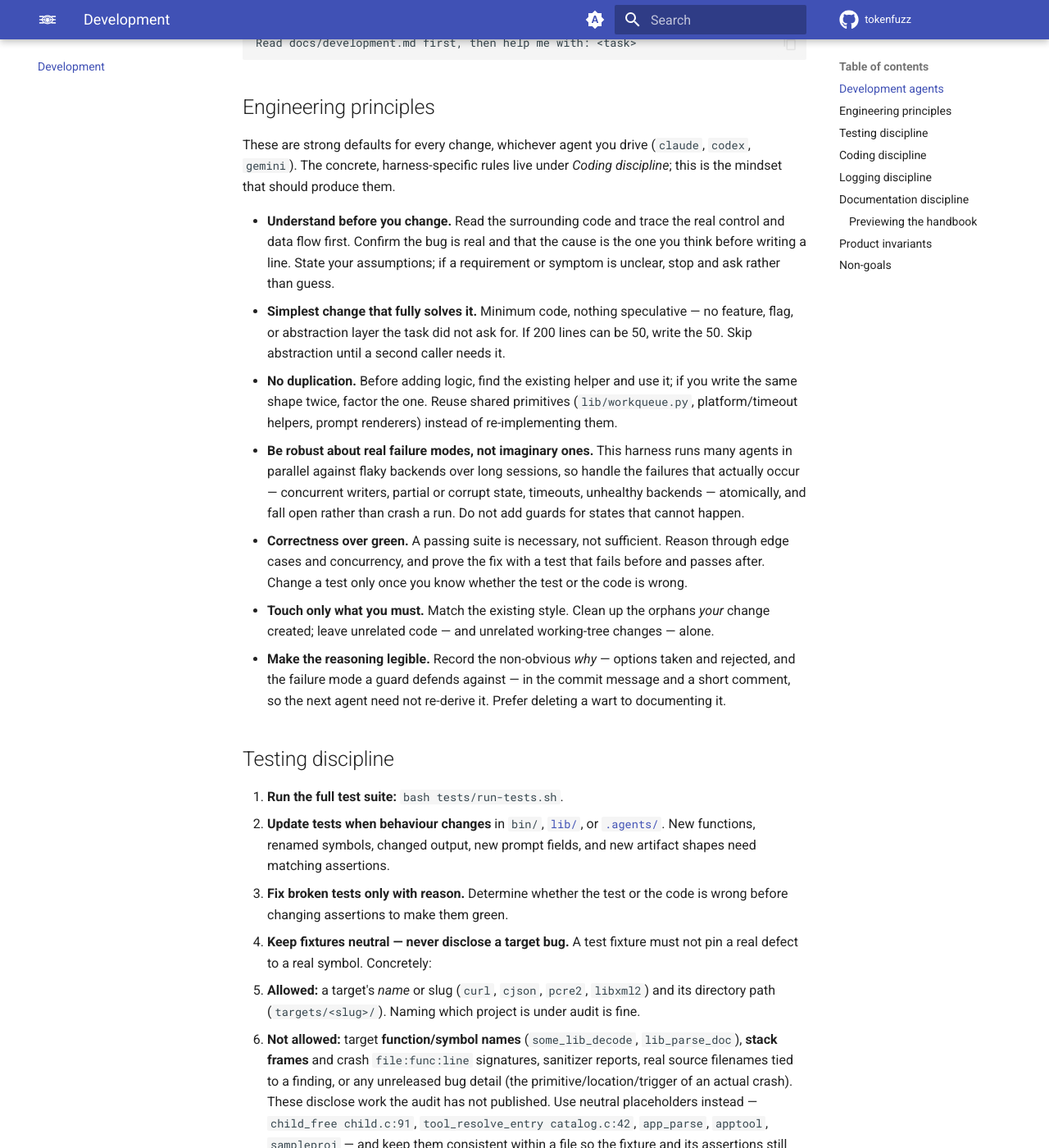
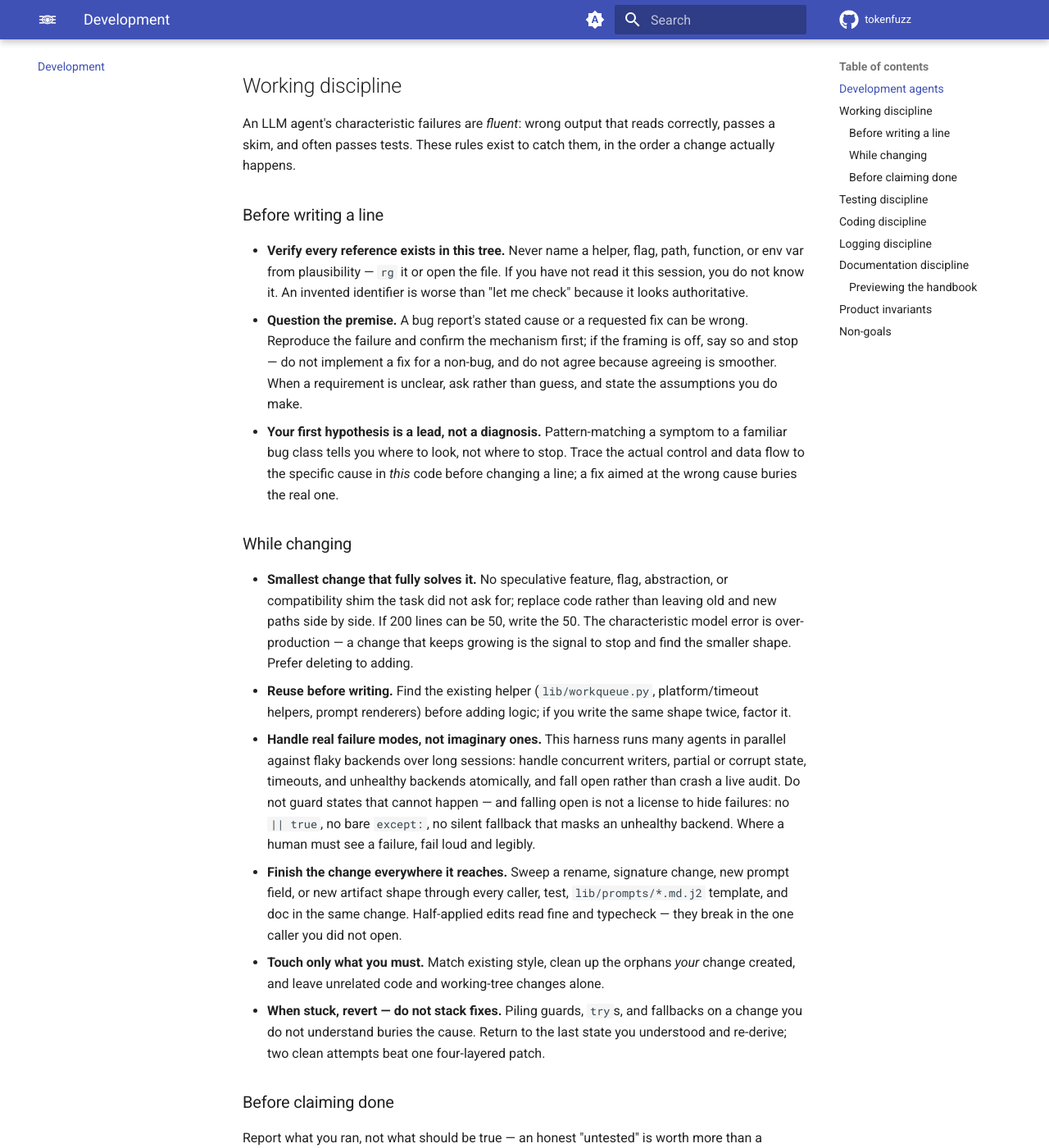
Before and after one commit to tokenfuzz/tokenfuzz, an MkDocs documentation site: the page built from docs/development.md, in a window 1280 px wide and 1400 px high, scrolled down 497 px. Shown: the whole window at 82% size. Built offline with MkDocs 1.6.1 and Material for MkDocs 9.7.7, drawn with Linux system fonts in a browser that asks for light colours; comment, search, counter and statistics services are not loaded; some of the changed text lies outside the part shown.

Commit message:
Clarify development agent instructions

````diff
--- a/docs/development.md
+++ b/docs/development.md
@@ -5,177 +5,186 @@ Runtime audit agents use `AGENTS.md` plus the harness-rendered prompt; keep
 root auto-loaded instruction files safe for spawned audit runs.
 
 PRs land at
-[github.com/tokenfuzz/tokenfuzz/pulls](https://github.com/tokenfuzz/tokenfuzz/pulls).
-Issues, including new-feature pitches, land at
+[github.com/tokenfuzz/tokenfuzz/pulls](https://github.com/tokenfuzz/tokenfuzz/pulls);
+issues and feature pitches at
 [github.com/tokenfuzz/tokenfuzz/issues](https://github.com/tokenfuzz/tokenfuzz/issues).
 
 ## Development agents
 
-Start your coding environment from the repository root, for example `claude`,
-`codex`, or `gemini`, then send:
+Start your coding agent (`claude`, `codex`, `gemini`) from the repository
+root, then send:
 
 ```text
 Read docs/development.md first, then help me with: <task>
 ```
 
-## Engineering principles
+## Working discipline
 
-These are strong defaults for every change, whichever agent you drive
-(`claude`, `codex`, `gemini`). The concrete, harness-specific rules live under
-*Coding discipline*; this is the mindset that should produce them.
+An LLM agent's characteristic failures are *fluent*: wrong output that reads
+correctly, passes a skim, and often passes tests. These rules exist to catch
+them, in the order a change actually happens.
 
-- **Understand before you change.** Read the surrounding code and trace the real
-  control and data flow first. Confirm the bug is real and that the cause is the
-  one you think before writing a line. State your assumptions; if a requirement
-  or symptom is unclear, stop and ask rather than guess.
-- **Simplest change that fully solves it.** Minimum code, nothing speculative —
-  no feature, flag, or abstraction layer the task did not ask for. If 200 lines
-  can be 50, write the 50. Skip abstraction until a second caller needs it.
-- **No duplication.** Before adding logic, find the existing helper and use it;
-  if you write the same shape twice, factor the one. Reuse shared primitives
-  (`lib/workqueue.py`, platform/timeout helpers, prompt renderers) instead of
-  re-implementing them.
-- **Be robust about real failure modes, not imaginary ones.** This harness runs
-  many agents in parallel against flaky backends over long sessions, so handle
-  the failures that actually occur — concurrent writers, partial or corrupt
-  state, timeouts, unhealthy backends — atomically, and fall open rather than
-  crash a run. Do not add guards for states that cannot happen.
-- **Correctness over green.** A passing suite is necessary, not sufficient.
-  Reason through edge cases and concurrency, and prove the fix with a test that
-  fails before and passes after. Change a test only once you know whether the
-  test or the code is wrong.
-- **Touch only what you must.** Match the existing style. Clean up the orphans
-  *your* change created; leave unrelated code — and unrelated working-tree
-  changes — alone.
-- **Make the reasoning legible.** Record the non-obvious *why* — options taken
-  and rejected, and the failure mode a guard defends against — in the commit
-  message and a short comment, so the next agent need not re-derive it. Prefer
-  deleting a wart to documenting it.
+### Before writing a line
+
+- **Verify every reference exists in this tree.** Never name a helper, flag,
+  path, function, or env var from plausibility — `rg` it or open the file. If
+  you have not read it this session, you do not know it. An invented
+  identifier is worse than "let me check" because it looks authoritative.
+- **Question the premise.** A bug report's stated cause or a requested fix can
+  be wrong. Reproduce the failure and confirm the mechanism first; if the
+  framing is off, say so and stop — do not implement a fix for a non-bug, and
+  do not agree because agreeing is smoother. When a requirement is unclear,
+  ask rather than guess, and state the assumptions you do make.
+- **Your first hypothesis is a lead, not a diagnosis.** Pattern-matching a
+  symptom to a familiar bug class tells you where to look, not where to stop.
+  Trace the actual control and data flow to the specific cause in *this* code
+  before changing a line; a fix aimed at the wrong cause buries the real one.
+
+### While changing
+
+- **Smallest change that fully solves it.** No speculative feature, flag,
+  abstraction, or compatibility shim the task did not ask for; replace code
+  rather than leaving old and new paths side by side. If 200 lines can be 50,
+  write the 50. The characteristic model error is over-production — a change
+  that keeps growing is the signal to stop and find the smaller shape. Prefer
+  deleting to adding.
+- **Reuse before writing.** Find the existing helper (`lib/workqueue.py`,
+  platform/timeout helpers, prompt renderers) before adding logic; if you
+  write the same shape twice, factor it.
+- **Handle real failure modes, not imaginary ones.** This harness runs many
+  agents in parallel against flaky backends over long sessions: handle
+  concurrent writers, partial or corrupt state, timeouts, and unhealthy
+  backends atomically, and fall open rather than crash a live audit. Do not
+  guard states that cannot happen — and falling open is not a license to hide
+  failures: no `|| true`, no bare `except:`, no silent fallback that masks an
+  unhealthy backend. Where a human must see a failure, fail loud and legibly.
+- **Finish the change everywhere it reaches.** Sweep a rename, signature
+  change, new prompt field, or new artifact shape through every caller, test,
+  `lib/prompts/*.md.j2` template, and doc in the same change. Half-applied
+  edits read fine and typecheck — they break in the one caller you did not
+  open.
+- **Touch only what you must.** Match existing style, clean up the orphans
+  *your* change created, and leave unrelated code and working-tree changes
+  alone.
+- **When stuck, revert — do not stack fixes.** Piling guards, `try`s, and
+  fallbacks on a change you do not understand buries the cause. Return to the
+  last state you understood and re-derive; two clean attempts beat one
+  four-layered patch.
+
+### Before claiming done
+
+Report what you ran, not what should be true — an honest "untested" is worth
+more than a confident "done" that never ran. Done means every check below was
+executed, not assumed:
+
+- `bash tests/run-tests.sh` (or the specific probe) ran and you saw it pass.
+- The fix has a test that failed before the change and passes after.
+- `rg` for every renamed or removed symbol finds no orphaned reference.
+- The diff contains the task and its orphans — nothing unrelated.
+- The non-obvious *why* — options rejected, the failure mode a guard defends
+  against — is in the commit message and a short comment where it matters.
+  Never narrate the edit itself; prefer deleting a wart to documenting it.
 
 ## Testing discipline
 
-1. **Run the full test suite:** `bash tests/run-tests.sh`.
-2. **Update tests when behaviour changes** in `bin/`,
-   [`lib/`](https://github.com/tokenfuzz/tokenfuzz/tree/main/lib), or
-   [`.agents/`](https://github.com/tokenfuzz/tokenfuzz/tree/main/.agents).
-   New functions, renamed symbols, changed output, new prompt fields, and
-   new artifact shapes need matching assertions.
-3. **Fix broken tests only with reason.** Determine whether the test or the
-   code is wrong before changing assertions to make them green.
-4. **Keep fixtures neutral — never disclose a target bug.** A test fixture
-   must not pin a real defect to a real symbol. Concretely:
-   - **Allowed:** a target's *name* or slug (`curl`, `cjson`, `pcre2`,
-     `libxml2`) and its directory path (`targets/<slug>/`). Naming which
-     project is under audit is fine.
-   - **Not allowed:** target **function/symbol names**
-     (`some_lib_decode`, `lib_parse_doc`), **stack frames** and crash
-     `file:func:line` signatures, sanitizer reports, real source filenames
-     tied to a finding, or any unreleased bug detail (the
-     primitive/location/trigger of an actual crash). These disclose work the
-     audit has not published.
-   Use neutral placeholders instead — `child_free child.c:91`,
-   `tool_resolve_entry catalog.c:42`, `app_parse`, `apptool`, `sampleproj` —
-   and keep them consistent within a file so the fixture and its assertions
-   still match. The same rule applies to docs.
+1. **Run the full suite:** `bash tests/run-tests.sh`.
+2. **Update tests when behaviour changes** in `bin/`, `lib/`, or `.agents/`:
+   new functions, renamed symbols, changed output, new prompt fields, and new
+   artifact shapes all need matching assertions.
+3. **Assert behaviour, not implementation.** A test that mirrors the code's
+   internals or mocks away everything real cannot fail when the code is wrong
+   — worse than no test.
+4. **Change assertions only once you know** whether the test or the code is
+   wrong.
+5. **Keep fixtures neutral — never disclose a target bug.** A fixture must
+   not pin a real defect to a real symbol.
+    - **Allowed:** a target's name or slug (`curl`, `pcre2`) and its
+      `targets/<slug>/` path.
+    - **Not allowed:** target function/symbol names, stack frames or crash
+      `file:func:line` signatures, sanitizer reports, real source filenames
+      tied to a finding, or any unreleased bug detail.
+
+    Use neutral placeholders (`child_free child.c:91`, `app_parse`,
+    `sampleproj`), kept consistent within a file so fixtures and assertions
+    still match. The same rule applies to docs.
 
 Tests live in
-[`tests/`](https://github.com/tokenfuzz/tokenfuzz/tree/main/tests). Shared
-fixtures and assertions live in
+[`tests/`](https://github.com/tokenfuzz/tokenfuzz/tree/main/tests); shared
+fixtures and assertions in
 [`tests/helpers.sh`](https://github.com/tokenfuzz/tokenfuzz/blob/main/tests/helpers.sh).
 
 ## Coding discipline
 
 - **Use structured sources first.** Prefer parsers, schemas, project APIs, or
-  focused LLM decisions over brittle text scraping. Avoid regexes for data
-  that already has a reliable structure.
+  focused LLM decisions over brittle text scraping; avoid regexes for data
+  that already has reliable structure.
 - **Keep shared code target-agnostic.** Target-specific means *belongs to one
-  codebase under audit*: types, headers, paths, subsystem boundaries, or
-  internal macros. Those do not belong in shared `bin/`,
-  [`lib/`](https://github.com/tokenfuzz/tokenfuzz/tree/main/lib), or
-  [`.agents/`](https://github.com/tokenfuzz/tokenfuzz/tree/main/.agents)
-  code. Derive them from the target tree, `target.toml`, work cards, or
-  structured state. If a per-target value is unavoidable, put it in a target
-  overlay or opt-in config.
-- **Use broad, stable rules.** Industry-wide vocabulary is fair game:
-  `Cargo.toml`, `Package.swift`, `CMakeLists.txt`, `assert`,
-  `static_assert`, `DCHECK`, sanitizer names, and common spec terms. Prefer
-  structural patterns such as `[A-Z]+_(?:ASSERT|CHECK)` over exhaustive lists
-  that rot as new projects appear. Where a small named list is unavoidable
-  for debuggability, document the inclusion criterion above it.
-- **Keep prompts and agent guidance centralized.** Prompt bodies live in
-  `lib/prompts/*.md.j2` and are rendered through the shared prompt helpers.
-  Do not inline prompts in `bin/`,
-  [`lib/`](https://github.com/tokenfuzz/tokenfuzz/tree/main/lib), or
-  [`.agents/`](https://github.com/tokenfuzz/tokenfuzz/tree/main/.agents).
-  Keep `AGENTS.md` runtime-safe for spawned audit agents. Harness development
-  guidance belongs here and is loaded only when a development session asks for
-  it.
-- **Avoid hidden knobs.** Do not add hardcoded exploration caps or defensive
-  environment-variable toggles. Make real operator choices visible,
-  documented, and test-covered. Add an env var only when an operator genuinely
-  needs to vary it across routine runs.
-- **Use shared helpers.** Shell code should use the existing platform and
-  timeout helpers. Shared JSONL state should use `lib/workqueue.py`; parallel
-  logs should be per-agent or uniquely named.
+  codebase under audit*: types, headers, paths, subsystem boundaries, internal
+  macros. None of it belongs in shared `bin/`, `lib/`, or `.agents/` code —
+  derive it from the target tree, `target.toml`, work cards, or structured
+  state. If a per-target value is unavoidable, put it in a target overlay or
+  opt-in config.
+- **Use broad, stable rules.** Industry-wide vocabulary is fair game
+  (`Cargo.toml`, `CMakeLists.txt`, `assert`, `DCHECK`, sanitizer names).
+  Prefer structural patterns such as `[A-Z]+_(?:ASSERT|CHECK)` over exhaustive
+  lists that rot; where a small named list is unavoidable, document its
+  inclusion criterion above it.
+- **Keep prompts centralized.** Prompt bodies live in `lib/prompts/*.md.j2`
+  and render through the shared prompt helpers — never inline them in `bin/`,
+  `lib/`, or `.agents/`. Keep `AGENTS.md` runtime-safe for spawned audit
+  agents; harness development guidance belongs here.
+- **Avoid hidden knobs.** No hardcoded exploration caps or defensive env-var
+  toggles. Make real operator choices visible, documented, and test-covered;
+  add an env var only when an operator genuinely varies it across routine
+  runs.
+- **Use shared helpers.** Shell code uses the existing platform and timeout
+  helpers; shared JSONL state goes through `lib/workqueue.py`; parallel logs
+  are per-agent or uniquely named.
 - **Avoid early-exit pipe failures.** Under `set -euo pipefail`, do not pipe
-  long-running producers into `grep -q`; it exits early and can turn a
+  long-running producers into `grep -q` — it exits early and can turn a
   successful match into a producer `SIGPIPE`. Use `grep -c` or another
   full-consuming check.
 
 ## Logging discipline
 
-Files under `output/<target>/<backend>/logs/` that do not include
-`${agent_num}` in the path are shared across parallel agents and the
-orchestrator. Concurrent writes can corrupt or lose lines.
+Files under `output/<target>/<backend>/logs/` without `${agent_num}` in the
+path are shared across parallel agents and the orchestrator; concurrent writes
+can corrupt or lose lines.
 
-1. **Prefer per-agent paths.** Key log files by `${agent_num}` or a unique
-   session timestamp unless there is a strong reason otherwise.
-2. **Keep forensic dumps under `logs/.raw/`.** Session dialogue
-   (`session_*.log.raw`) and recon dialogue (`recon_*.raw`) live under the
-   dotdir so agent file scans do not pull them in.
+1. **Prefer per-agent paths**, keyed by `${agent_num}` or a unique session
+   timestamp.
+2. **Keep forensic dumps under `logs/.raw/`** (`session_*.log.raw`,
+   `recon_*.raw`) so agent file scans do not pull them in.
 
-For genuinely shared mutable state, use `lib/workqueue.py` helpers such as
-`jsonl_lock`, `append_jsonl`, and `write_jsonl`; they serialize via
+For genuinely shared mutable state, use `lib/workqueue.py` helpers
+(`jsonl_lock`, `append_jsonl`, `write_jsonl`); they serialize via
 `fcntl.flock`.
 
 ## Documentation discipline
 
-All handbook pages live under
-[`docs/`](https://github.com/tokenfuzz/tokenfuzz/tree/main/docs). Keep command
-examples runnable from the repository root, and prefer linking to the canonical
-page over repeating the same guidance in several files.
-
-Each page has one job:
-
-- overviews orient;
-- guides walk through actions;
-- concept pages explain design;
-- reference pages define exact commands and fields.
-
-If a topic shows up in more than one place, link to the canonical page instead
-of restating it.
+Handbook pages live under `docs/`. Each page has one job — overviews orient,
+guides walk through actions, concept pages explain design, reference pages
+define exact commands and fields. If a topic appears in more than one place,
+link to the canonical page instead of restating it.
 
 Page-level rules:
 
 - lead with the user's task, not implementation history;
 - show the shortest safe command path before advanced variants;
-- name the files and directories the user should inspect next;
-- include expected output shape when it helps recognise success;
+- name the files to inspect next, and the expected output shape when it helps
+  recognise success;
 - keep examples copy-pasteable from the repository root;
 - update command references in the same change as CLI behaviour;
-- prefer short sentences and bullet lists over dense paragraphs.
+- prefer short sentences and bullets over dense paragraphs.
 
-Good documentation should make a failed run diagnosable without reading raw
-logs first, and a successful run easy to hand to a maintainer.
+Good documentation makes a failed run diagnosable without reading raw logs and
+a successful run easy to hand to a maintainer.
 
 ### Previewing the handbook
 
 The site is built with
-[MkDocs Material](https://squidfunk.github.io/mkdocs-material/).
-[`mkdocs.yml`](https://github.com/tokenfuzz/tokenfuzz/blob/main/mkdocs.yml)
-lives at the repository root and
-[`docs/`](https://github.com/tokenfuzz/tokenfuzz/tree/main/docs) is the source
-tree.
+[MkDocs Material](https://squidfunk.github.io/mkdocs-material/); `mkdocs.yml`
+lives at the repository root and `docs/` is the source tree.
 
 ```bash
 bin/docs build           # one-shot strict build matching CI; output in site/
````
Also changed, not shown: other parts of docs/development.md (+4 -5 lines), 1 other file.
